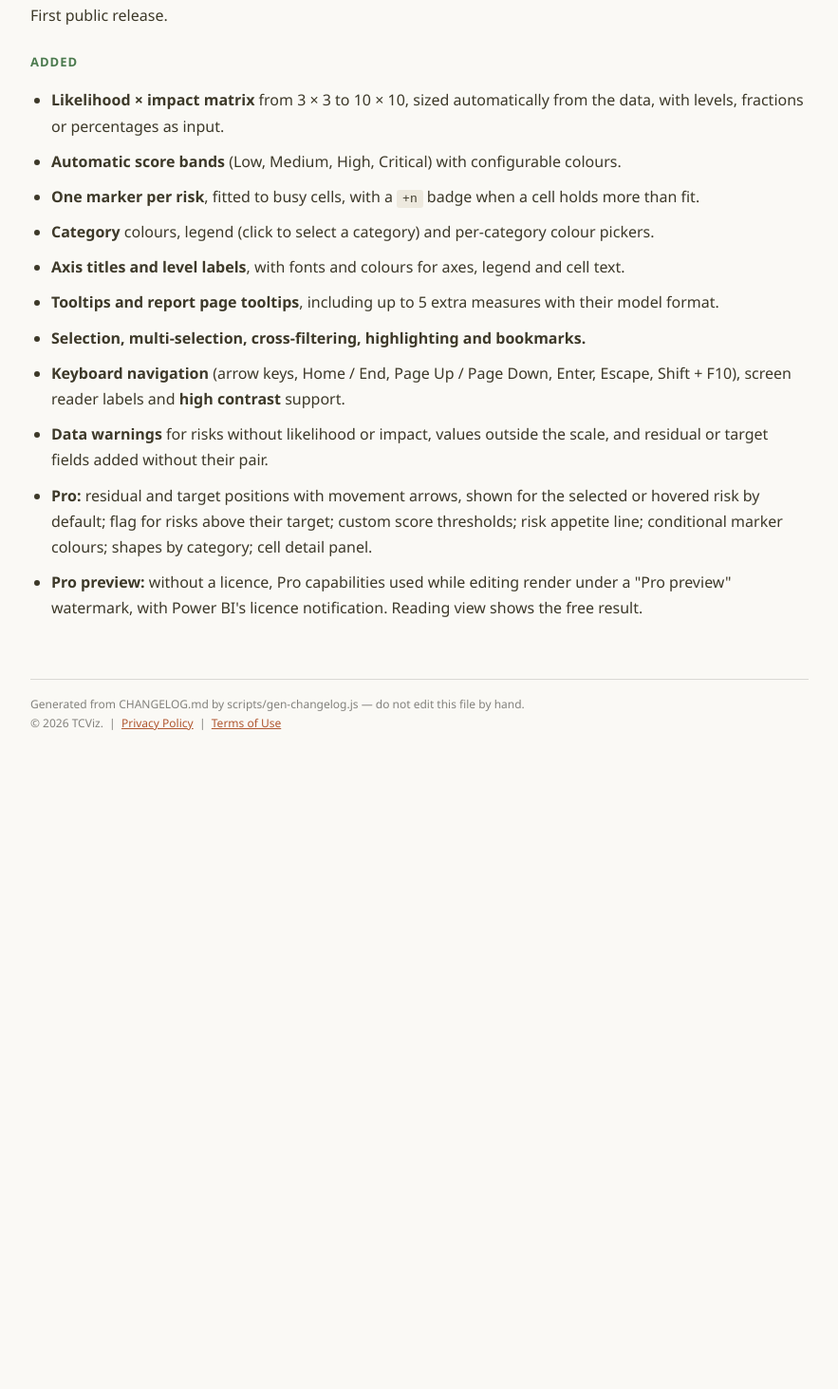
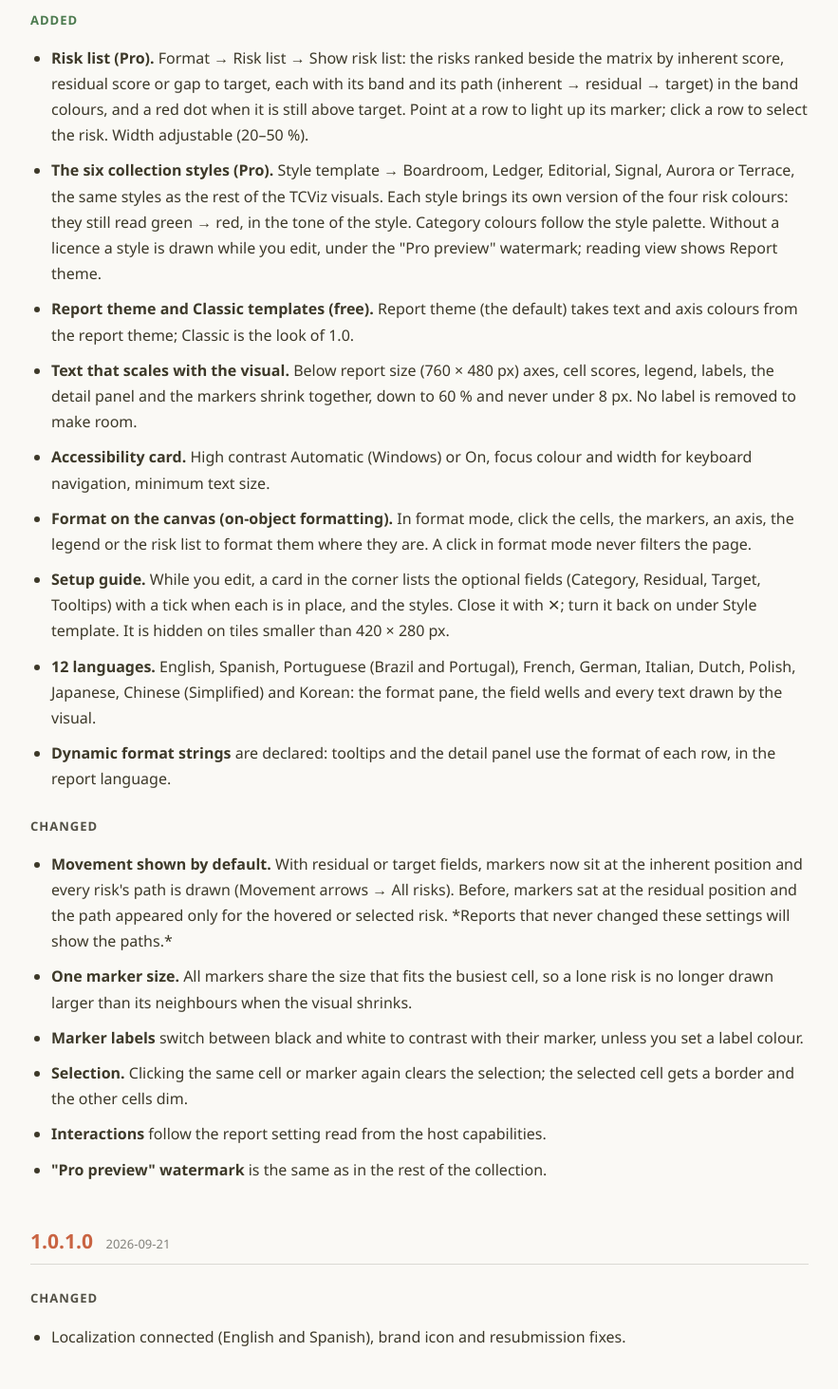
Before and after one commit to tinocallarisa-web/risk-matrix-pro, a website: page docs/changelog.html in a window 1280 px wide. Shown: the part 340-1803 px from the top of the page at 95% size, without its empty margins (198-1081 px from the left). Before the commit the page ends 1152 px from the top, so only its background shows below. Drawn offline with Linux system fonts and the light colour scheme.

Commit message:
1.1.0.0: versión y CHANGELOG
Co-Authored-By: Claude Opus 5.5 <noreply@anthropic.com>

```diff
--- a/docs/changelog.html
+++ b/docs/changelog.html
@@ -23,12 +23,39 @@
 </head>
 <body>
   <h1>Changelog — Risk Matrix Pro</h1>
-  <p class="meta">Current version <strong>1.0.0.0</strong> &nbsp;|&nbsp;
+  <p class="meta">Current version <strong>1.1.0.0</strong> &nbsp;|&nbsp;
     <a href="support.html">Support</a> &nbsp;|&nbsp;
     <a href="mailto:support@tcviz.com">support@tcviz.com</a></p>
 
   <p>All notable changes to Risk Matrix Pro are documented here.</p>
   <p>This project follows <a href="https://keepachangelog.com/en/1.1.0/" target="_blank" rel="noopener">Keep a Changelog</a> and the Power BI four-part version scheme (<code>major.minor.patch.build</code>).</p>
+  <h2 id="v1.1.0.0">1.1.0.0 <span class="date">2026-11-23</span></h2>
+  <h3 class="kind kind-added">Added</h3>
+  <ul>
+  <li><strong>Risk list (Pro).</strong> Format → Risk list → Show risk list: the risks ranked beside the matrix by inherent score, residual score or gap to target, each with its band and its path (inherent → residual → target) in the band colours, and a red dot when it is still above target. Point at a row to light up its marker; click a row to select the risk. Width adjustable (20–50 %).</li>
+  <li><strong>The six collection styles (Pro).</strong> Style template → Boardroom, Ledger, Editorial, Signal, Aurora or Terrace, the same styles as the rest of the TCViz visuals. Each style brings its own version of the four risk colours: they still read green → red, in the tone of the style. Category colours follow the style palette. Without a licence a style is drawn while you edit, under the "Pro preview" watermark; reading view shows Report theme.</li>
+  <li><strong>Report theme and Classic templates (free).</strong> Report theme (the default) takes text and axis colours from the report theme; Classic is the look of 1.0.</li>
+  <li><strong>Text that scales with the visual.</strong> Below report size (760 × 480 px) axes, cell scores, legend, labels, the detail panel and the markers shrink together, down to 60 % and never under 8 px. No label is removed to make room.</li>
+  <li><strong>Accessibility card.</strong> High contrast Automatic (Windows) or On, focus colour and width for keyboard navigation, minimum text size.</li>
+  <li><strong>Format on the canvas (on-object formatting).</strong> In format mode, click the cells, the markers, an axis, the legend or the risk list to format them where they are. A click in format mode never filters the page.</li>
+  <li><strong>Setup guide.</strong> While you edit, a card in the corner lists the optional fields (Category, Residual, Target, Tooltips) with a tick when each is in place, and the styles. Close it with ✕; turn it back on under Style template. It is hidden on tiles smaller than 420 × 280 px.</li>
+  <li><strong>12 languages.</strong> English, Spanish, Portuguese (Brazil and Portugal), French, German, Italian, Dutch, Polish, Japanese, Chinese (Simplified) and Korean: the format pane, the field wells and every text drawn by the visual.</li>
+  <li><strong>Dynamic format strings</strong> are declared: tooltips and the detail panel use the format of each row, in the report language.</li>
+  </ul>
+  <h3 class="kind kind-changed">Changed</h3>
+  <ul>
+  <li><strong>Movement shown by default.</strong> With residual or target fields, markers now sit at the inherent position and every risk's path is drawn (Movement arrows → All risks). Before, markers sat at the residual position and the path appeared only for the hovered or selected risk. *Reports that never changed these settings will show the paths.*</li>
+  <li><strong>One marker size.</strong> All markers share the size that fits the busiest cell, so a lone risk is no longer drawn larger than its neighbours when the visual shrinks.</li>
+  <li><strong>Marker labels</strong> switch between black and white to contrast with their marker, unless you set a label colour.</li>
+  <li><strong>Selection.</strong> Clicking the same cell or marker again clears the selection; the selected cell gets a border and the other cells dim.</li>
+  <li><strong>Interactions</strong> follow the report setting read from the host capabilities.</li>
+  <li><strong>"Pro preview" watermark</strong> is the same as in the rest of the collection.</li>
+  </ul>
+  <h2 id="v1.0.1.0">1.0.1.0 <span class="date">2026-09-21</span></h2>
+  <h3 class="kind kind-changed">Changed</h3>
+  <ul>
+  <li>Localization connected (English and Spanish), brand icon and resubmission fixes.</li>
+  </ul>
   <h2 id="v1.0.0.0">1.0.0.0 <span class="date">2026-09-16</span></h2>
   <p>First public release.</p>
   <h3 class="kind kind-added">Added</h3>
--- a/package.json
+++ b/package.json
@@ -1,7 +1,7 @@
 {
   "name": "risk-matrix-pro",
   "description": "Risk Matrix Pro - Power BI custom visual by TCViz",
-  "version": "1.0.1",
+  "version": "1.1.0",
   "repository": {
     "type": "default_template_value",
     "url": "default_template_value"
--- a/pbiviz.json
+++ b/pbiviz.json
@@ -4,7 +4,7 @@
     "displayName": "Risk Matrix Pro",
     "guid": "riskMatrixProEA50FD0540E0418BA9354F645C4AAA7A",
     "visualClassName": "Visual",
-    "version": "1.0.1.0",
+    "version": "1.1.0.0",
     "description": "Likelihood x impact risk matrix: one marker per risk on a configurable 3x3 to 7x7 grid coloured by score bands, with tooltips, cross-filtering, keyboard navigation and high contrast. Pro adds inherent-to-residual movement arrows, custom score thresholds, a risk appetite line, conditional marker colours, category shapes and a cell detail panel.",
     "supportUrl": "https://tinocallarisa-web.github.io/risk-matrix-pro/support.html",
     "privacyTermsLink": "https://tinocallarisa-web.github.io/risk-matrix-pro/privacy.html",
@@ -39,5 +39,5 @@
     "stringResources/zh-CN/resources.resjson",
     "stringResources/ko-KR/resources.resjson"
   ],
-  "version": "1.0.1.0"
+  "version": "1.1.0.0"
 }
```
Also changed, not shown: CHANGELOG.md.
